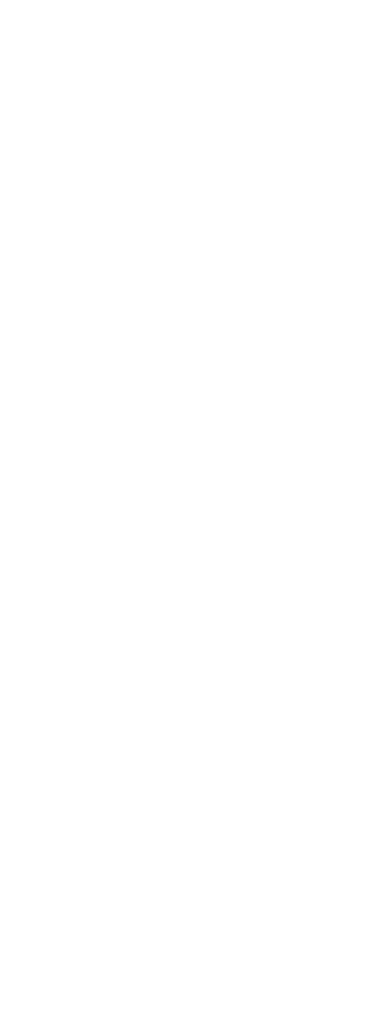
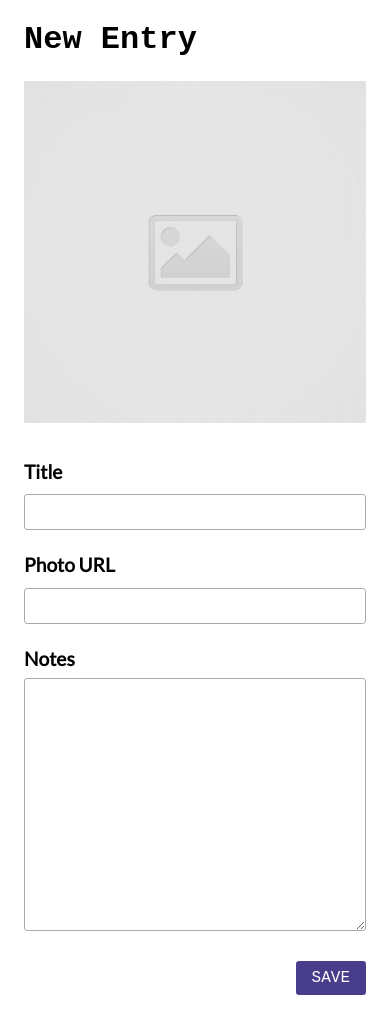
Before and after one commit to angeljubilee/code-journal, a website: page index.html in a window 390 px wide. Before the commit the page ends 844 px from the top, so only its background shows below. Drawn offline with Linux system fonts and the light colour scheme.

Commit message:
Ensure that the form looks nice on both mobile-sized and desktop-sized screens.

```diff
--- a/css/styles.css
+++ b/css/styles.css
@@ -0,0 +1,55 @@
+body {
+  font-family: 'Lato', sans-serif;
+  line-height: 2.4rem;
+}
+
+h1,
+h2,
+h3,
+h4,
+h5,
+h6,
+button {
+  font-family: 'Roboto Mono', monospace;
+}
+
+img {
+  width: 100%;
+  margin-bottom: 1rem;
+}
+
+input,
+textarea {
+  width: 100%;
+  border: 1px solid darkgray;
+  border-radius: 0.2rem;
+  margin-bottom: 1rem;
+}
+
+input {
+  line-height: 2rem;
+}
+
+textarea {
+  height: 30vh;
+}
+
+button {
+  background-color: darkslateblue;
+  color: white;
+  border-radius: 0.2rem;
+  border: none;
+  font-size: 1rem;
+  text-transform: uppercase;
+  float: right;
+  padding: 0.5rem 1rem;
+}
+
+form {
+  margin-bottom: 2rem;
+}
+
+.form-label {
+  font-size: 1.2rem;
+  font-weight: 600;
+}
--- a/index.html
+++ b/index.html
@@ -13,11 +13,62 @@
   <link rel="stylesheet" href="css/reset.css">
   <link rel="stylesheet" href="css/layout.css">
   <link rel="stylesheet" href="css/styles.css">
+  <link rel="preconnect" href="https://fonts.googleapis.com">
+  <link rel="preconnect" href="https://fonts.gstatic.com" crossorigin>
+  <link href="https://fonts.googleapis.com/css2?family=Lato&family=Roboto:ital,wght@0,500;0,700;0,900;1,400&display=swap"
+    rel="stylesheet">
 </head>
 <body>
   <header>
   </header>
   <main>
+    <div class="container">
+      <div class="view-container">
+        <div class="view" data-view="entry-form">
+          <form>
+            <div class="row">
+              <div class="column-full">
+                <h1>New Entry</h1>
+              </div>
+            </div>
+            <div class="row">
+              <div class="column-half">
+                <img src="./images/placeholder-image-square.jpg">
+              </div>
+              <div class="column-half">
+                <div class="form-label">
+                  <label for="label">Title</label>
+                </div>
+                <div class="form-input">
+                  <input type="text" id="title" name="title" required="true">
+                </div>
+                <div class="form-label">
+                  <label for="imgURL">Photo URL</label>
+                </div>
+                <div class="form-input">
+                  <input type="text" id="imgURL" name="imgURL" required="true">
+                </div>
+              </div>
+            </div>
+            <div class="row">
+              <div class="column-full">
+                <div class="form-label">
+                  <label for="notes">Notes</label>
+                </div>
+                <div class="form-input">
+                  <textarea id="notes" name="notes" required="true"></textarea>
+                </div>
+              </div>
+            </div>
+            <div class="row">
+              <div class="column-full">
+                <button type="submit">Save</button>
+              </div>
+            </div>
+          </form>
+        </div>
+      </div>
+    </div>
   </main>
   <script src="js/data.js"></script>
   <script src="js/main.js"></script>
```
